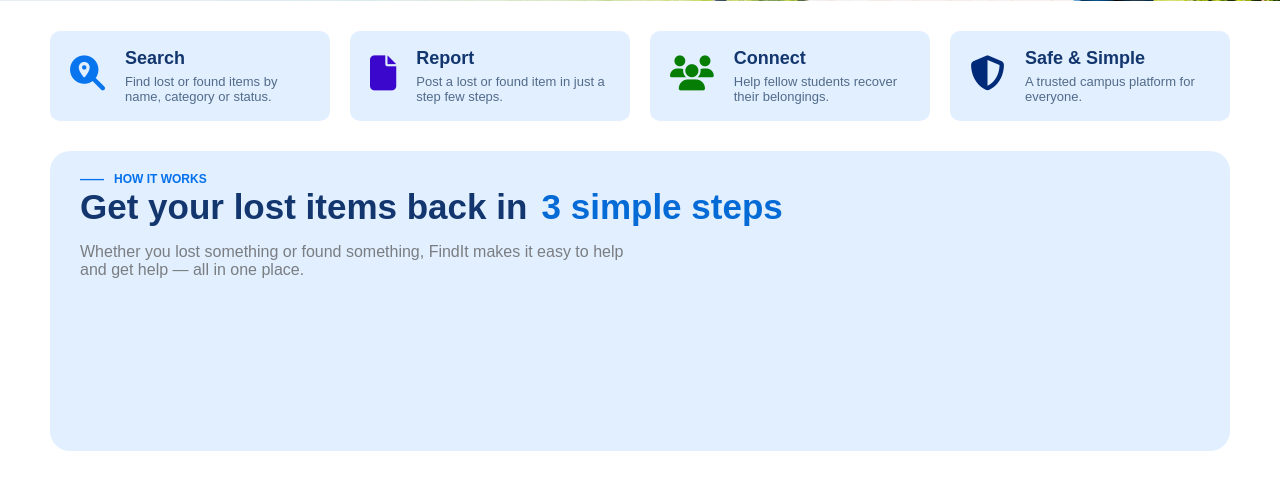
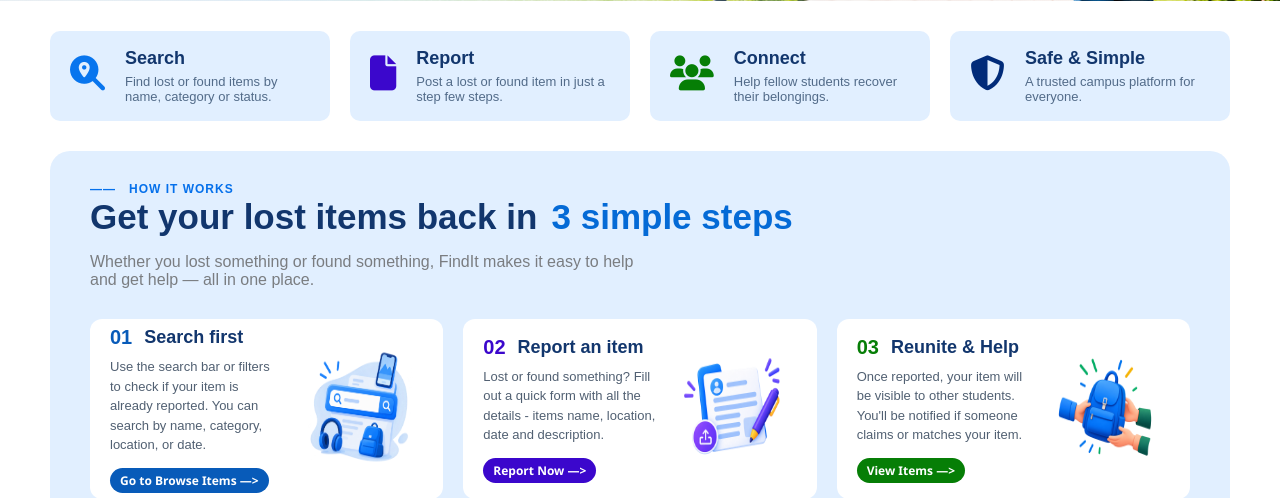
Before and after one commit to lakshaykhanna16/findit-campus, a Python web app: template templates/index.html in a window 1280 px wide. Shown: the part 464-962 px from the top of the page. Run offline with Jinja, Linux system fonts and the light colour scheme; the template is opened without the code that fills it, so the values that code supplies are empty.

Commit message:
Add homepage sections

```diff
--- a/static/css/styles.css
+++ b/static/css/styles.css
@@ -306,20 +306,21 @@ body {
 }
 
 /* working section */
-
 .ws {
   background-color: #e1efff;
   margin-left: 50px;
   margin-right: 50px;
-  height: 300px;
+  min-height: 430px;
   border-radius: 20px;
   margin-bottom: 50px;
+  padding: 10px;
 }
 
 .hyphen-label b {
   font-size: 12px;
   margin-left: 30px;
   color: #0570eb;
+  letter-spacing: 1px;
 }
 
 .ws-head b {
@@ -337,3 +338,152 @@ body {
   margin-left: 30px;
   color: #7a7d81;
 }
+
+.ws-boxes {
+  display: grid;
+  grid-template-columns: 1fr 1fr 1fr;
+  gap: 20px;
+  margin: 30px;
+}
+
+.ws-box {
+  display: flex;
+  align-items: center;
+  justify-content: space-between;
+  background-color: white;
+  height: 180px;
+  padding: 20px;
+  border-radius: 12px;
+  gap: 10px;
+}
+
+.ws-title {
+  display: flex;
+  align-items: center;
+  gap: 12px;
+}
+
+.ws-title span {
+  font-size: 20px;
+  font-weight: bold;
+  color: #085bb9;
+}
+
+.ws-title h3 {
+  font-size: 18px;
+  color: #12366d;
+  margin: 0;
+  font-weight: bold;
+}
+
+.ws-info p {
+  font-size: 13px;
+  color: #516072;
+  margin-top: 8px;
+  line-height: 1.5;
+}
+
+.ws-box-label {
+  display: inline-block;
+  padding: 4px 10px;
+  background: #085bb9;
+  color: #fafcff;
+  border-radius: 20px;
+  font-size: 12px;
+  font-weight: bold;
+  font-family: "Segoe UI", Tahoma, Geneva, Verdana, sans-serif;
+}
+
+.ws-box-label a {
+  text-decoration: none;
+  color: white;
+}
+.ws-image img {
+  width: 130px;
+  height: 120px;
+}
+
+.tag span {
+  margin: 20px;
+  padding: 10px;
+  font-size: 15px;
+  color: #424f5f;
+  background-color: #bfe1e7;
+  border-radius: 12px;
+  align-content: center;
+  justify-content: center;
+  display: flex;
+}
+
+/* footer */
+.footer {
+  display: grid;
+  grid-template-columns: repeat(4, 1fr);
+  background-color: #1a3742;
+  color: #ffffff;
+  padding: 40px 4%;
+  gap: 30px;
+  align-items: start;
+}
+
+.logo-footer {
+  display: flex;
+  align-items: center;
+  gap: 8px;
+  color: #ffffff;
+}
+
+.logo-icon {
+  font-size: 30px;
+}
+
+.logo-footer b,
+.logo-footer small {
+  display: block;
+}
+
+.logo-footer b {
+  font-size: 24px;
+}
+
+.logo-footer small {
+  margin-top: 2px;
+  font-size: 14px;
+  color: #ffffff;
+}
+
+.footer h4 {
+  margin-bottom: 15px;
+  margin-top: 0;
+  color: #a9dceb;
+}
+
+.footer p {
+  color: #e0edf0;
+  font-size: 14px;
+  line-height: 1.6;
+}
+
+.footer a {
+  display: block;
+  width: fit-content;
+  margin-bottom: 10px;
+  color: #e0edf0;
+  font-size: 14px;
+  text-decoration: none;
+}
+
+.footer a:hover {
+  color: #a9dceb;
+}
+
+.footer hr {
+  margin: 18px 0;
+  border: none;
+  border-top: 1px solid #66818a;
+}
+
+.footer .copyright {
+  font-size: 12px;
+  color: #c5d8de;
+}
--- a/templates/index.html
+++ b/templates/index.html
@@ -13,7 +13,7 @@
   </head>
 
   <body>
-    <!-- navbar -->
+    <!-- NAVBAR -->
     <nav class="navbar">
       <div class="logo">
         <i class="fa-solid fa-location-dot"></i>
@@ -32,16 +32,17 @@
       <a href="" class="get-started"> 👤 Get Started </a>
     </nav>
 
-    <!-- main -->
+    <!-- MAIN -->
     <main>
-      <!-- hero section -->
+      <!-- HERO SECTION -->
       <section class="home">
         <div class="home-content">
+          <!-- home label -->
           <span class="home-label">
             <i class="fa-solid fa-graduation-cap"></i>
             Campus Lost &amp; Found
           </span>
-
+          <!-- heading -->
           <h1>
             Lost something<br />
             on campus?<br />
@@ -80,8 +81,9 @@
         </div>
       </section>
 
-      <!-- grid section -->
+      <!-- GRID SECTION -->
       <section class="grid">
+        <!-- first grid -->
         <div class="grid-box">
           <div class="grid-icon">
             <i class="fa-solid fa-magnifying-glass-location"></i>
@@ -92,7 +94,7 @@
             <p>Find lost or found items by name, category or status.</p>
           </div>
         </div>
-
+        <!-- second grid -->
         <div class="grid-box">
           <div class="grid-icon">
             <i class="fa-solid fa-file" style="color: rgb(59, 7, 204)"></i>
@@ -103,7 +105,7 @@
             <p>Post a lost or found item in just a step few steps.</p>
           </div>
         </div>
-
+        <!-- third grid -->
         <div class="grid-box">
           <div class="grid-icon">
             <i class="fa-solid fa-users" style="color: rgb(6, 126, 6)"></i>
@@ -114,7 +116,7 @@
             <p>Help fellow students recover their belongings.</p>
           </div>
         </div>
-
+        <!-- fourth grid -->
         <div class="grid-box">
           <div class="grid-icon">
             <i
@@ -130,13 +132,14 @@
         </div>
       </section>
 
-      <!-- working section -->
+      <!-- WORKING SECTION -->
       <section class="ws">
+        <!-- ws label -->
         <div class="hyphen-label">
           <br />
           <b> —— &nbsp HOW IT WORKS</b>
         </div>
-
+        <!-- ws heading -->
         <div class="ws-head">
           <b> Get your lost items back in</b>
           <span>&nbsp3 simple steps</span>
@@ -145,25 +148,106 @@
             to help <br />and get help — all in one place.
           </p>
         </div>
+
+        <!-- ws boxes -->
+        <div class="ws-boxes">
+          <!-- first ws box -->
+          <div class="ws-box">
+            <div class="ws-info">
+              <div class="ws-title">
+                <span>01</span>
+                <h3>Search first</h3>
+              </div>
+
+              <p>
+                Use the search bar or filters to check if your item is already
+                reported. You can search by name, category, location, or date.
+              </p>
+              <span class="ws-box-label">
+                <a href=""> Go to Browse Items —></a>
+              </span>
+            </div>
+
+            <div class="ws-image">
+              <img src="../static/images/ws-box-1.png" />
+            </div>
+          </div>
+
+          <!-- second ws box -->
+          <div class="ws-box">
+            <div class="ws-info">
+              <div class="ws-title">
+                <span style="color: rgb(59, 7, 204)"> 02</span>
+                <h3>Report an item</h3>
+              </div>
+
+              <p>
+                Lost or found something? Fill out a quick form with all the
+                details - items name, location, date and description.
+              </p>
+              <span
+                class="ws-box-label"
+                style="background-color: rgb(59, 7, 204)"
+              >
+                <a href=""> Report Now —></a>
+              </span>
+            </div>
+
+            <div class="ws-image">
+              <img src="../static/images/ws-box-2.png" />
+            </div>
+          </div>
+
+          <!-- third ws box -->
+          <div class="ws-box">
+            <div class="ws-info">
+              <div class="ws-title">
+                <span style="color: rgb(6, 126, 6)"> 03 </span>
+                <h3>Reunite & Help</h3>
+              </div>
+
+              <p>
+                Once reported, your item will be visible to other students.
+                You'll be notified if someone claims or matches your item.
+              </p>
+              <span
+                class="ws-box-label"
+                style="background-color: rgb(6, 126, 6)"
+              >
+                <a href=""> View Items —></a>
+              </span>
+            </div>
+
+            <div class="ws-image">
+              <img src="../static/images/ws-box-3.png" />
+            </div>
+          </div>
+        </div>
+        <!-- ws end section -->
+        <div class="tag">
+          <span>
+            📍 &nbsp;Real people &nbsp;&nbsp;x&nbsp;&nbsp; Real items
+            &nbsp;&nbsp;x&nbsp;&nbsp; A stronger campus community
+          </span>
+        </div>
       </section>
     </main>
-    <!-- footer -->
+
+    <!-- FOOTER -->
     <footer class="footer">
       <div class="footer-brand">
-        <div class="logo">
-          <span class="logo-icon">
-            <img src="/static/images/logo.png" alt="logo" />
-          </span>
+        <div class="logo-footer">
+          <i class="fa-solid fa-location-dot"></i>
           <span>
             <b>FindIt</b>
-            <small>Campus Lost & Found</small>
+            <small>Campus Lost &amp; Found</small>
           </span>
         </div>
         <p>Helping campus belongings find their way home.</p>
       </div>
 
       <div class="footer-links">
-        <h4>Quick Links</h4>
+        <h4 style="color: white">Quick Links</h4>
         <a href="/">Home</a>
         <a href="/templates/browse-items.html">Browse-items</a>
         <a href="/templates/report-items">Report Item</a>
@@ -171,14 +255,14 @@
       </div>
 
       <div class="footer-support">
-        <h4>Help & Support</h4>
+        <h4 style="color: white">Help & Support</h4>
 
         <a href="/">FAQs</a>
         <a href="/">Contact Us</a>
       </div>
 
       <div class="footer-credit">
-        <h4>Created by Students, for Students</h4>
+        <h4 style="color: white">Created by Students, for Students</h4>
 
         <p>
           This website is a project developed by a team of college students as
```
Also changed, not shown: static/images/ws-box-1.png (added), static/images/ws-box-2.png (added), static/images/ws-box-3.png (added).
